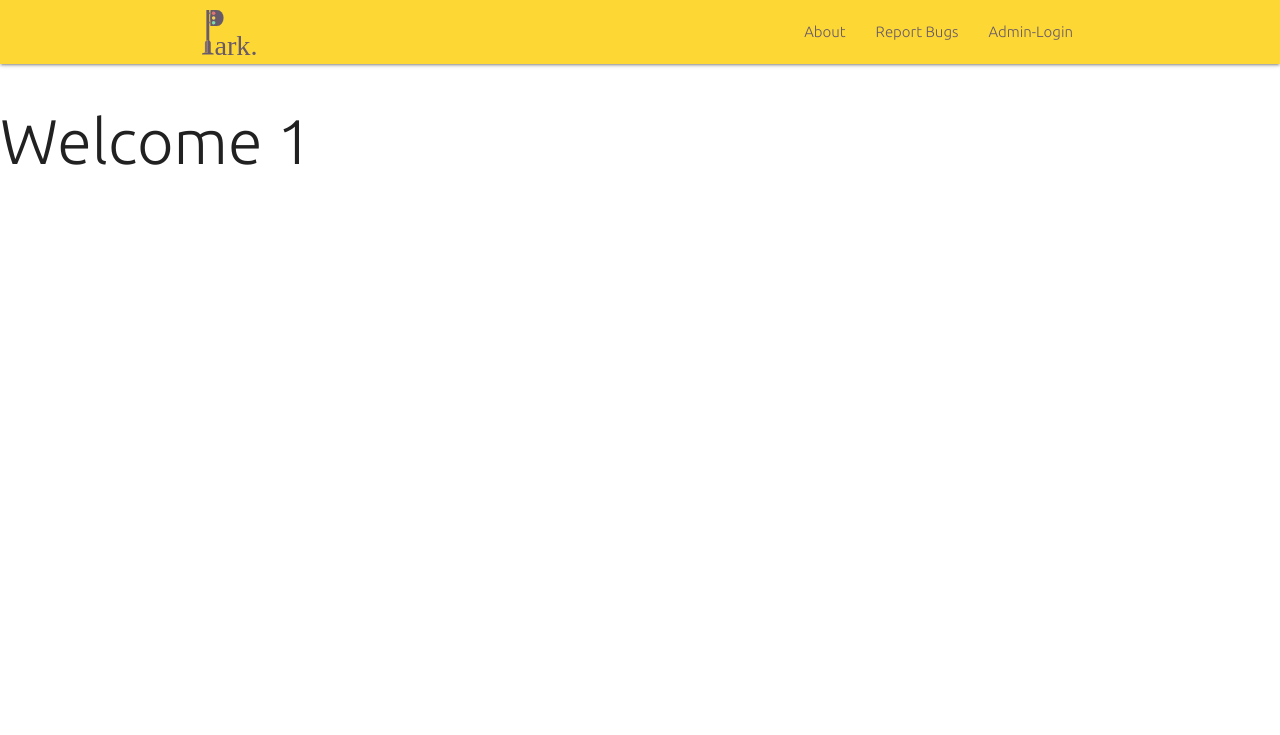
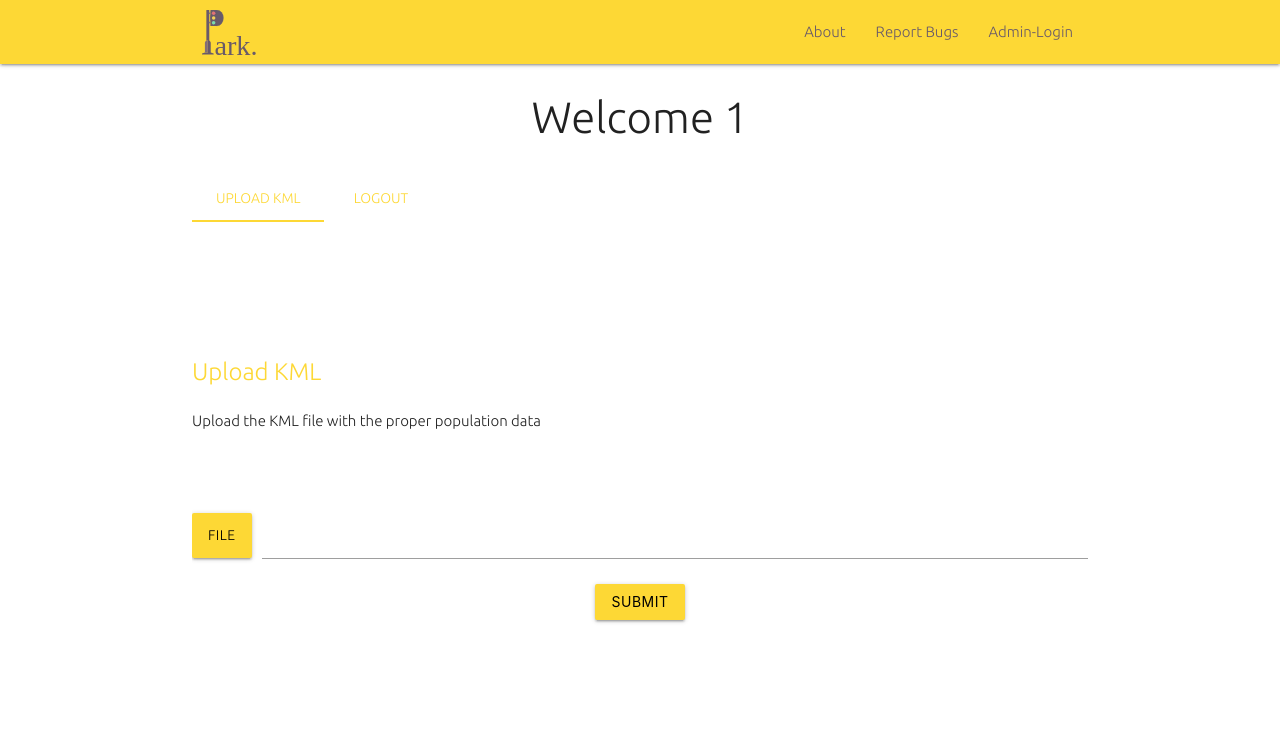
Before and after one commit to Margkoss/Park, a PHP site: page /admin/admin.php in a window 1280 px wide. Shown: the top 735 px of the page. Run offline with PHP 8.4, Linux system fonts and the light colour scheme; the visitor is signed in with stand-in values (Sample User, id 1).

Commit message:
Added an admin page with front-end functionality. Logout and file upload for the KML , going to make KML parsing soon. Alsodisplay an alert if there is a malicious variable in main

```diff
--- a/admin/admin.php
+++ b/admin/admin.php
@@ -7,9 +7,72 @@
     //Check if the session was set correctly
     //or maliciously , and if so redirect
     if(isset($_SESSION['a_id'])){
-        echo "<h1>Welcome " . $_SESSION['a_first_name'] . "</h1>";
-    }else{
+        echo "<h3>Welcome " . $_SESSION['a_first_name'] . "</h3>";
+    } else{
         header("Location: ../main/?login=malicious");
         exit();
  }
 ?>
+
+<link rel="stylesheet" href="../css/admin-page.css">
+
+
+<section class="container section" id="tabss">
+    <div>
+        <ul class="tabs">
+            <li class="tab">
+                <a href="#upload">Upload KML</a>
+            </li>
+            <li class="tab">
+                <a  href="#logout">Logout</a>
+            </li>
+        </ul>
+    </div>
+    <br><br><br>
+    <div id="upload">
+        <h2 class="yellow-text text-darken-1">Upload KML</h2>
+        <p>Upload the KML file with the proper population data</p>
+        <br><br>
+        <div class="center">
+            <form method="post" action="#kmlparsers.php">
+                <div class="file-field">
+                <div class="btn yellow darken-1 black-text">
+                    <span>File</span>
+                    <input type="file">
+                </div>
+                <div class="file-path-wrapper">
+                    <input class="file-path" type="text">
+                </div>
+                </div>
+                <div class="input-field">
+                    <button class="btn yellow darken-1 waves-effect waves-light black-text"
+                    type="submit" name="submitKml">Submit</button>
+                </div>
+            </form>
+        </div>
+    </div>
+    <div id="logout">
+        <h2 class="yellow-text text-darken-1">Logout</h2>
+        <p>Admin! Always logout for Park's security</p>
+        <br><br>
+        <form action="../include_files/logout.inc.php" method="post">
+            <div class="input-field center">
+                <button method="post" class="btn yellow darken-1 waves-effect waves-light black-text"
+                type="submit" name="logout">Logout</button>
+            </div>
+        </form>
+    </div>
+</section>
+
+
+
+
+
+<script>
+    //initialize Materialize css tabs
+
+    //KANTO SWIPE EINAI TELEIO
+    const tabss = document.querySelector('.tabs');
+    M.Tabs.init(tabss,{swipeable:true});
+</script>
+</html>
--- a/admin/index.php
+++ b/admin/index.php
@@ -19,11 +19,13 @@
                 <input id="pwd" type="password" name="pwd" class="validate">
                 <label for="pwd">Password</label>
             </div class="input-field">
+            <br><br>
             <div class="center-align">
                 <button class="btn-large waves-effect waves-light yellow darken-1" type="submit" name="submit">Submit</button>
             </div>
             </form>
         </div>
+        <br><br>
         <div class="center-align hide-on-med-and-down">
             <a href="#">Forgot Password?</a>
         </div>
--- /dev/null
+++ b/css/admin-page.css
@@ -0,0 +1,21 @@
+h3{
+    text-align: center;
+}
+
+.tabs .tab a{
+color:#fdd835;
+}
+
+.tabs .tab a:focus, .tabs .tab a:focus.active {
+background-color: #fff3e0;
+outline: none;
+}
+
+.tabs .tab a:hover,tabs .tab a:active,.tabs .tab a.active {
+background-color:transparent;
+color:#fdd835;
+}
+
+.tabs .indicator {
+background-color:#fdd835;
+}
--- a/css/landing-page.css
+++ b/css/landing-page.css
@@ -159,7 +159,7 @@
 
     from{
         opacity: 0;
-        transform: translateX(-30px);
+        transform: translateX(-700px);
     }
     to{
         opacity: 1;
--- a/main/header.php
+++ b/main/header.php
@@ -58,5 +58,5 @@
     <!-- Scripts -->
     <script src="https://cdnjs.cloudflare.com/ajax/libs/materialize/1.0.0/js/materialize.min.js"></script>
     <!-- Script for mobile framework initilization -->
-    <script src="../js/materialize-init.js"></script>
+    <script src="../js/materialize-init.js" defer></script>
 </head>
```
Also changed, not shown: include_files/logout.inc.php (added, +8 -0 lines), main/index.php (+9 -0 lines).
